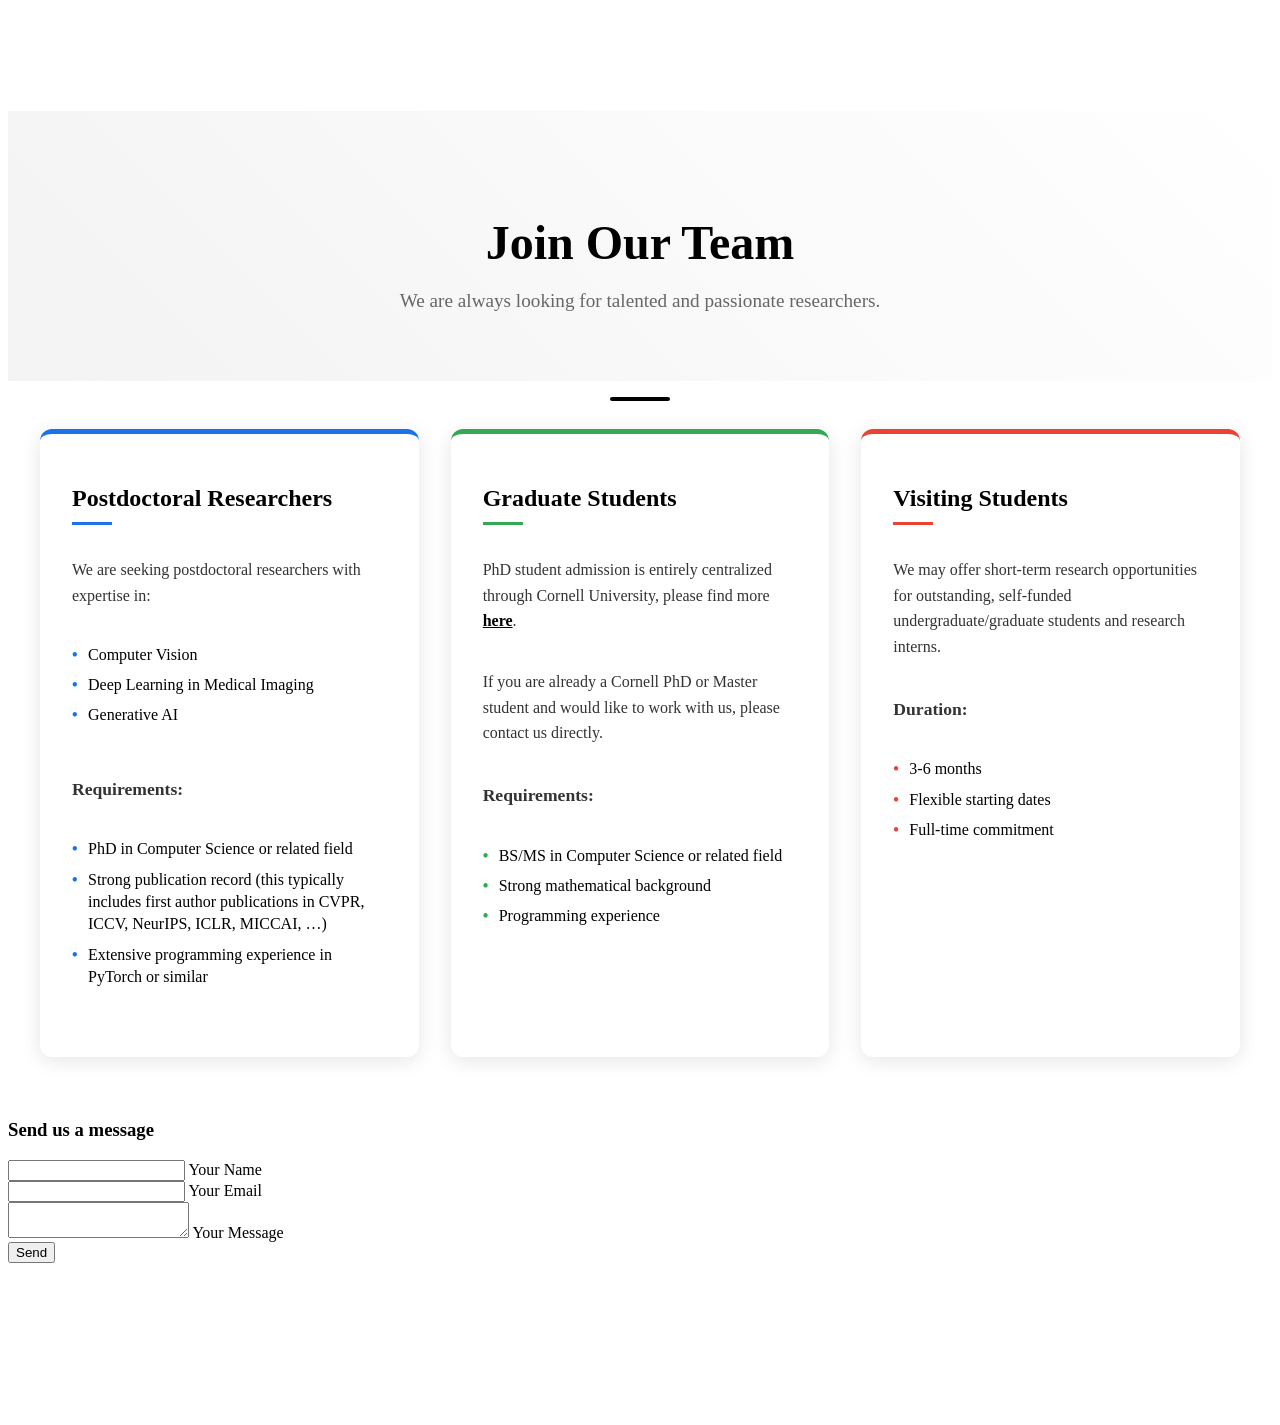
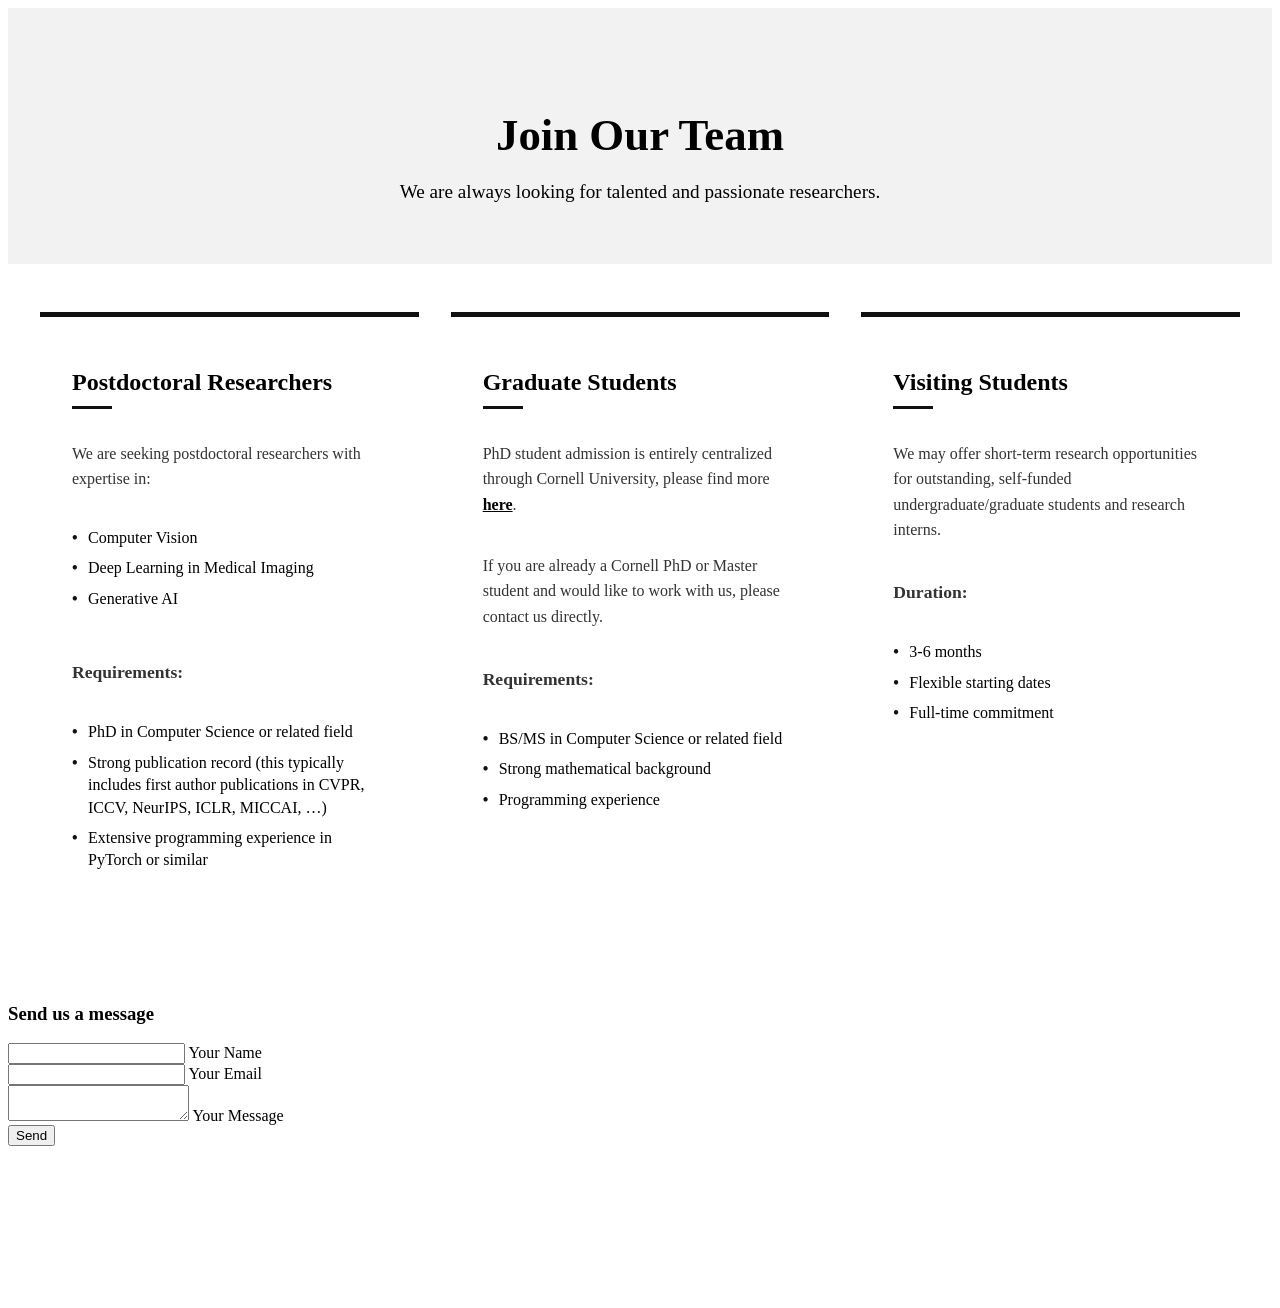

Refresh lab website

--- a/css/joinus.css
+++ b/css/joinus.css
@@ -1,13 +1,14 @@
 .join-page {
-  padding-top: calc(71px + 2rem);
-  min-height: calc(100vh - 71px);
-  background: #fff;
+  padding-top: calc(var(--header-height) + 2rem);
+  min-height: calc(100dvh - var(--header-height));
+  background: var(--color-bg);
 }
 
 .hero-section {
   text-align: center;
-  padding: 4rem 2rem;
-  background: linear-gradient(45deg, #f3f3f3, #fff);
+  padding: 4rem 2rem 3.5rem;
+  background: #f2f2f2;
+  border-bottom: 1px solid var(--color-border);
   position: relative;
 }
 
@@ -18,22 +19,23 @@
   left: 50%;
   transform: translateX(-50%);
   width: 60px;
-  height: 4px;
-  background: #000;
+  height: 2px;
+  background: var(--color-accent);
   border-radius: 2px;
 }
 
 .hero-section h1 {
-  font-size: 3rem;
+  font-size: 2.8rem;
   margin-bottom: 1rem;
-  color: #000;
+  color: var(--color-primary);
+  letter-spacing: 0;
 }
 
 .hero-section p {
   font-size: 1.2rem;
   max-width: 600px;
   margin: 0 auto;
-  color: #666;
+  color: var(--color-text-light);
   line-height: 1.6;
 }
 
@@ -42,29 +44,31 @@
   margin: 0 auto;
   padding: 3rem 2rem;
   display: grid;
-  grid-template-columns: repeat(auto-fit, minmax(300px, 1fr));
+  grid-template-columns: repeat(auto-fit, minmax(min(100%, 300px), 1fr));
   gap: 2rem;
 }
 
 .position-card {
   background: #fff;
-  border-radius: 12px;
+  border-radius: var(--border-radius-lg);
   overflow: hidden;
-  box-shadow: 0 4px 20px rgba(0,0,0,0.1);
-  transition: transform 0.3s, box-shadow 0.3s;
+  border: 1px solid var(--color-border);
+  box-shadow: var(--shadow-small);
+  transition: transform var(--transition-medium), box-shadow var(--transition-medium), border-color var(--transition-medium);
   height: 100%;
   display: flex;
   flex-direction: column;
 }
 
 .position-card:hover {
-  transform: translateY(-5px);
-  box-shadow: 0 6px 30px rgba(0,0,0,0.15);
+  transform: translateY(-4px);
+  box-shadow: var(--shadow-medium);
+  border-color: rgba(0, 0, 0, 0.24);
 }
 
-.position-card.postdoc { border-top: 5px solid #1a73e8; }
-.position-card.phd { border-top: 5px solid #34a853; }
-.position-card.visiting { border-top: 5px solid #ea4335; }
+.position-card.postdoc,
+.position-card.phd,
+.position-card.visiting { border-top: 5px solid #111; }
 
 .position-content {
   padding: 2rem;
@@ -91,9 +95,9 @@
   background-color: currentColor;
 }
 
-.position-card.postdoc h2::after { background-color: #1a73e8; }
-.position-card.phd h2::after { background-color: #34a853; }
-.position-card.visiting h2::after { background-color: #ea4335; }
+.position-card.postdoc h2::after,
+.position-card.phd h2::after,
+.position-card.visiting h2::after { background-color: #111; }
 
 .position-content p {
   margin-bottom: 1.2rem;
@@ -121,9 +125,9 @@
   left: -1rem;
 }
 
-.position-card.postdoc ul li:before { color: #1a73e8; }
-.position-card.phd ul li:before { color: #34a853; }
-.position-card.visiting ul li:before { color: #ea4335; }
+.position-card.postdoc ul li:before,
+.position-card.phd ul li:before,
+.position-card.visiting ul li:before { color: #111; }
 
 .requirements {
   font-weight: 600;
